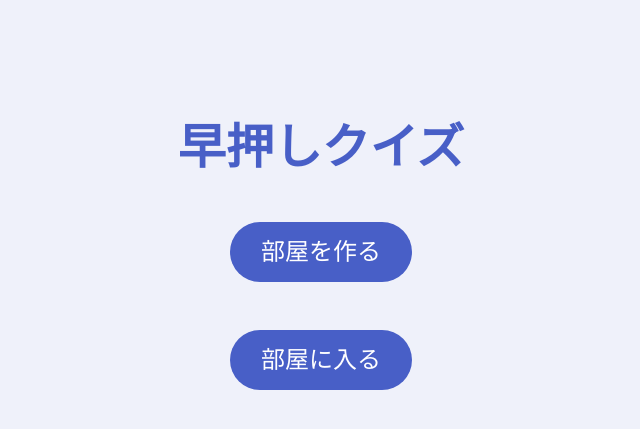
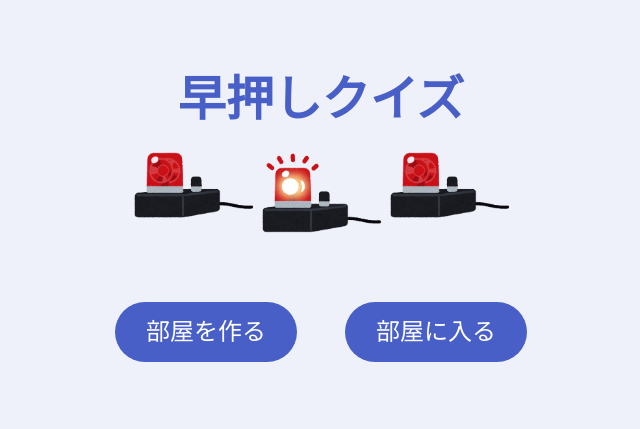
Before and after one commit to ma-chin-365ho/quick-quiz-web, a Django app: page /chat/ in a window 1280 px wide. Shown: the top 429 px of the page, without its empty margins (319-959 px from the left). Run offline with Django 4.2, Linux system fonts and the light colour scheme.

Commit message:
close #2 タイトル画面に画像入れるその２

```diff
--- a/chat/templates/chat/index.html
+++ b/chat/templates/chat/index.html
@@ -13,13 +13,20 @@
     <br />
     <br />
     <br />
-    <br />
-    <br />
     <h1 class="title is-1 has-text-centered has-text-link">早押しクイズ</h1>
     <div class="align-center">
-        <input id="room-creation" type="button" class="button is-link is-large is-rounded m-5" value="部屋を作る" onclick="transPage(E_PAGE_ID.ROOM_CREATION)" /><br />
+        <figure class="image is-128x128">
+            <img class="" src="{% static 'chat/image/quiz_hayaoshi_button_off.png' %}">
+        </figure>
+        <figure class="image is-128x128">
+            <img class="" src="{% static 'chat/image/quiz_hayaoshi_button_on.png' %}">
+        </figure>
+        <figure class="image is-128x128">
+            <img class="" src="{% static 'chat/image/quiz_hayaoshi_button_off.png' %}">
+        </figure>
     </div>
     <div class="align-center">
+        <input id="room-creation" type="button" class="button is-link is-large is-rounded m-5" value="部屋を作る" onclick="transPage(E_PAGE_ID.ROOM_CREATION)" /><br />
         <input id="room-entering" type="button" class="button is-link is-large is-rounded m-5" value="部屋に入る" onclick="transPage(E_PAGE_ID.ROOM_ENTERING)" />
     </div>
 </body>
```
